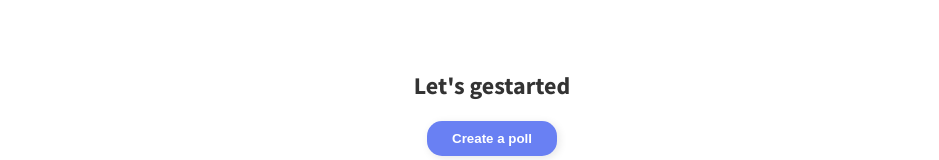
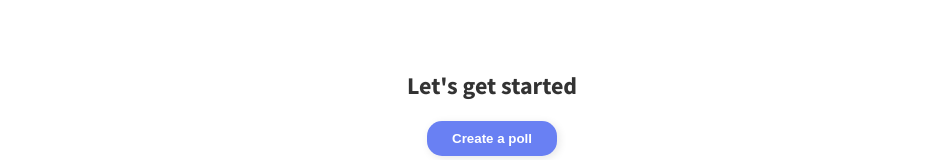
Before and after one commit to alvarcarto/alvarcarto-rank-ui, a React (Create React App) app: page / in a window 1280 px wide. Shown: the part 1262-1422 px from the top of the page, without its empty margins (148-1087 px from the left). Built offline with nearby package versions, Linux system fonts and the light colour scheme.

Commit message:
Fix typo

```diff
--- a/src/pages/Landing.js
+++ b/src/pages/Landing.js
@@ -370,7 +370,7 @@ class LandingPage extends Component {
           </TextContainer>
         </BenefitsSection>
         <LetsGetStartedSection>
-          <h2>Let's gestarted</h2>
+          <h2>Let's get started</h2>
           <Link to="/new-poll">
             <Button invert onClick={console.log}>Create a poll</Button>
           </Link>
```
